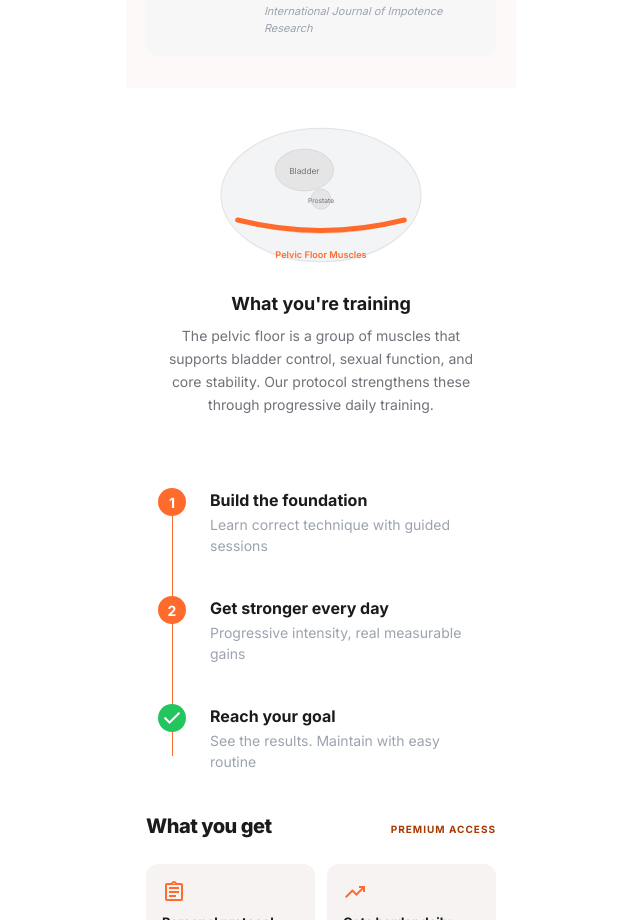
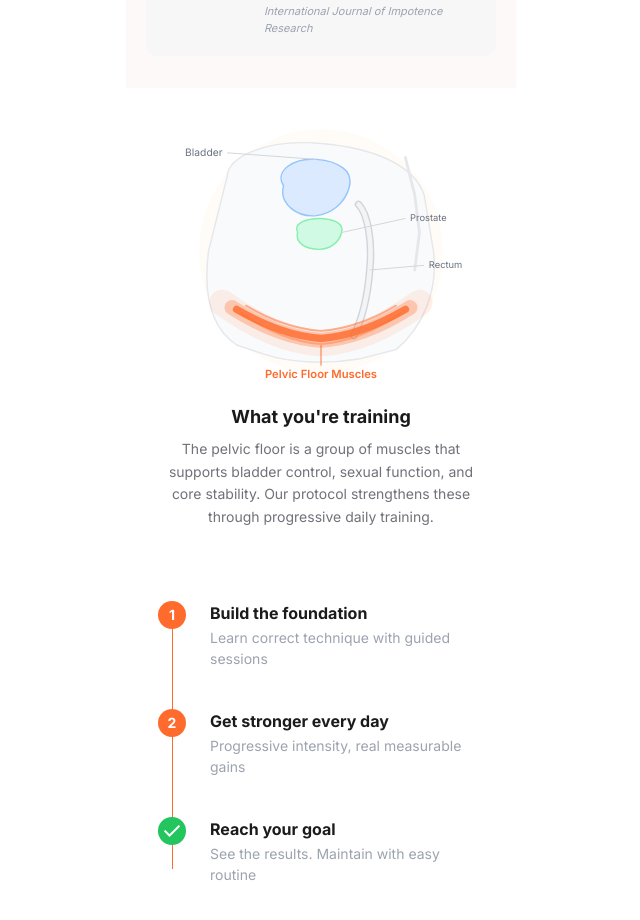
Before and after one commit to mjkunnen/peakcore, a Next.js app: page /results in a window 1280 px wide. Shown: the part 1323-2243 px from the top of the page, without its empty margins (319-959 px from the left). Built offline with nearby package versions, Linux system fonts and the light colour scheme.

Commit message:
fix: upgraded anatomy SVG, muscle fiber SVGs, removed gym/athlete photos

```diff
--- a/src/app/results/page.tsx
+++ b/src/app/results/page.tsx
@@ -241,16 +241,43 @@ export default function ResultsPage() {
         {/* SECTION: What You're Training */}
         <section className="px-5 py-8">
           <div className="flex flex-col items-center">
-            <div className="w-[240px] h-[150px] relative mb-5">
-              <svg viewBox="0 0 280 180" className="w-full h-full">
-                <ellipse cx="140" cy="90" rx="120" ry="80" fill="#F3F4F6" stroke="#E5E5E5" strokeWidth="1.5"/>
-                <ellipse cx="120" cy="60" rx="35" ry="25" fill="#E5E5E5" stroke="#D1D5DB" strokeWidth="1"/>
-                <text x="120" y="65" textAnchor="middle" fontSize="10" fill="#71717A">Bladder</text>
-                <path d="M 40 120 Q 140 145 240 120" stroke="#FF6B2C" strokeWidth="6" fill="none" strokeLinecap="round"/>
-                <path d="M 40 120 Q 140 150 240 120" stroke="#FF6B2C" strokeWidth="3" fill="none" opacity="0.3" strokeLinecap="round"/>
-                <text x="140" y="165" textAnchor="middle" fontSize="11" fill="#FF6B2C" fontWeight="600">Pelvic Floor Muscles</text>
-                <circle cx="140" cy="95" r="12" fill="#E5E5E5" stroke="#D1D5DB" strokeWidth="1"/>
-                <text x="140" y="99" textAnchor="middle" fontSize="8" fill="#71717A">Prostate</text>
+            <div className="flex justify-center mb-5">
+              <svg viewBox="0 0 320 280" className="w-full max-w-[300px] h-auto">
+                {/* Background circle */}
+                <circle cx="160" cy="140" r="130" fill="#FFF7ED" opacity="0.5"/>
+
+                {/* Pelvis outline - stylized side view */}
+                <path d="M 60 60 C 60 40, 100 20, 160 25 C 220 30, 260 50, 270 80 L 280 140 C 285 180, 270 220, 240 245 L 200 255 C 170 260, 130 260, 100 250 L 70 240 C 40 220, 35 180, 40 140 Z" fill="#F9FAFB" stroke="#E5E7EB" strokeWidth="1.5"/>
+
+                {/* Spine indication */}
+                <path d="M 250 40 L 260 80 L 265 120 L 260 160" fill="none" stroke="#E5E7EB" strokeWidth="3" strokeLinecap="round"/>
+
+                {/* Bladder - pear shaped */}
+                <path d="M 120 70 C 110 55, 130 40, 155 42 C 180 44, 195 55, 190 72 C 185 90, 170 100, 155 102 C 135 104, 115 90, 120 70 Z" fill="#DBEAFE" stroke="#93C5FD" strokeWidth="1.5"/>
+
+                {/* Prostate - walnut shape */}
+                <path d="M 135 120 C 130 110, 145 105, 158 105 C 172 105, 185 110, 182 120 C 179 132, 168 138, 158 138 C 145 138, 132 132, 135 120 Z" fill="#D1FAE5" stroke="#86EFAC" strokeWidth="1.5"/>
+
+                {/* Rectum */}
+                <path d="M 200 90 C 210 100, 215 130, 212 160 C 210 185, 205 210, 195 230" fill="none" stroke="#D1D5DB" strokeWidth="8" strokeLinecap="round"/>
+                <path d="M 200 90 C 210 100, 215 130, 212 160 C 210 185, 205 210, 195 230" fill="none" stroke="#F3F4F6" strokeWidth="5" strokeLinecap="round"/>
+
+                {/* PELVIC FLOOR MUSCLES - the hero element - broad curved band */}
+                <path d="M 55 195 Q 110 235 160 238 Q 210 235 265 195" fill="none" stroke="#FF6B2C" strokeWidth="28" strokeLinecap="round" opacity="0.1"/>
+                <path d="M 65 200 Q 115 232 160 235 Q 205 232 255 200" fill="none" stroke="#FF6B2C" strokeWidth="16" strokeLinecap="round" opacity="0.3"/>
+                <path d="M 70 202 Q 118 230 160 233 Q 202 230 250 202" fill="none" stroke="#FF6B2C" strokeWidth="8" strokeLinecap="round" opacity="0.8"/>
+                <path d="M 80 198 Q 120 222 160 225 Q 200 222 240 198" fill="none" stroke="#FF6B2C" strokeWidth="2" strokeLinecap="round" opacity="0.5"/>
+                <path d="M 75 206 Q 118 236 160 239 Q 202 236 245 206" fill="none" stroke="#FF6B2C" strokeWidth="2" strokeLinecap="round" opacity="0.4"/>
+
+                {/* Labels */}
+                <line x1="155" y1="42" x2="60" y2="35" stroke="#D1D5DB" strokeWidth="1"/>
+                <text x="15" y="38" fontSize="11" fill="#6B7280" fontFamily="Inter, sans-serif">Bladder</text>
+                <line x1="182" y1="120" x2="250" y2="105" stroke="#D1D5DB" strokeWidth="1"/>
+                <text x="255" y="108" fontSize="10" fill="#6B7280" fontFamily="Inter, sans-serif">Prostate</text>
+                <line x1="212" y1="160" x2="270" y2="155" stroke="#D1D5DB" strokeWidth="1"/>
+                <text x="275" y="158" fontSize="10" fill="#6B7280" fontFamily="Inter, sans-serif">Rectum</text>
+                <line x1="160" y1="240" x2="160" y2="262" stroke="#FF6B2C" strokeWidth="1"/>
+                <text x="160" y="275" textAnchor="middle" fontSize="12" fill="#FF6B2C" fontWeight="600" fontFamily="Inter, sans-serif">Pelvic Floor Muscles</text>
               </svg>
             </div>
             <h3 className="text-[18px] font-bold text-[#1A1A1A] mb-2 text-center">What you&apos;re training</h3>
```
Also changed, not shown: src/app/flow/page.tsx (+72 -35 lines).
